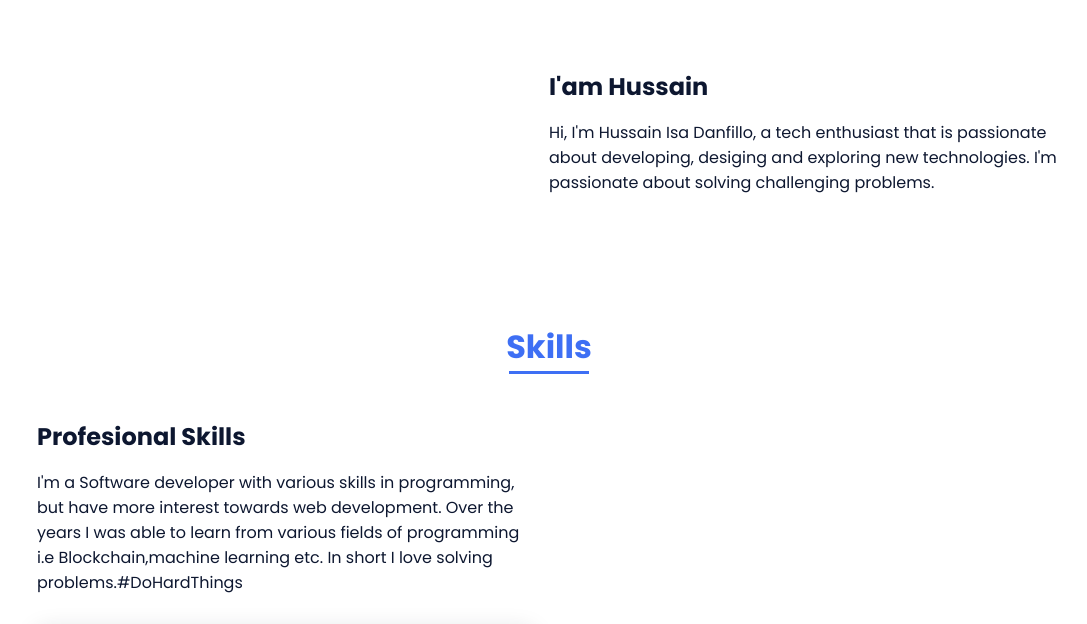
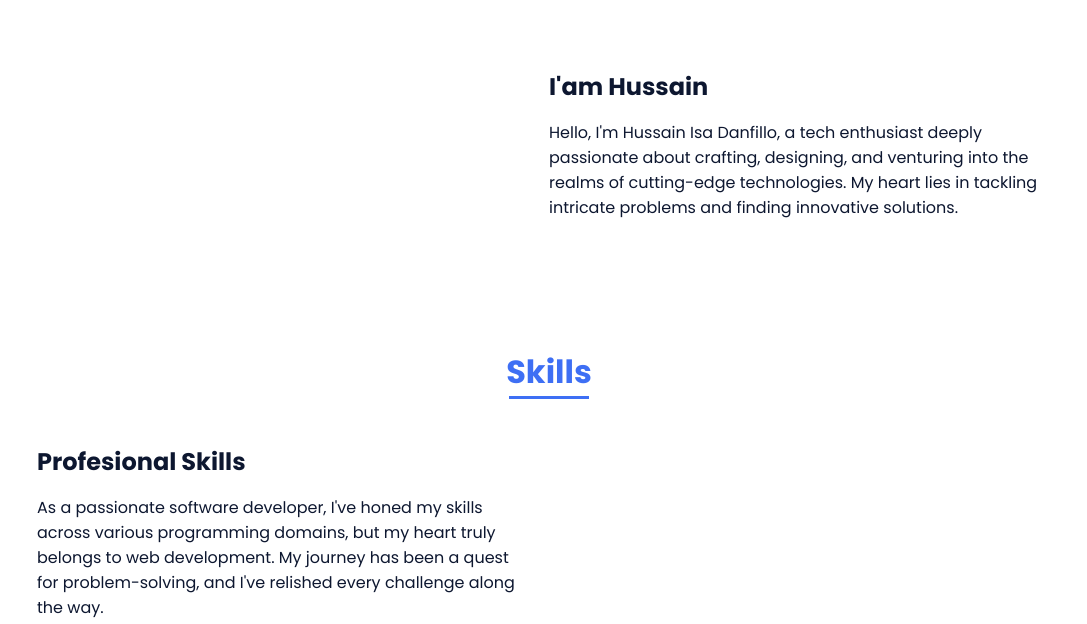
Before and after one commit to hussain-isa/portfolio, a plain HTML site: page index.html in a window 1280 px wide. Shown: the part 830-1454 px from the top of the page, without its empty margins (91-1178 px from the left). Drawn offline with nearby package versions, Linux system fonts and the light colour scheme.

Commit message:
Update index.html

```diff
--- a/index.html
+++ b/index.html
@@ -76,7 +76,7 @@
 
                     <div>
                         <h2 class="about__subtitle">I'am Hussain</h2>
-                        <p class="about__text">Hi, I'm Hussain Isa Danfillo, a tech enthusiast that is passionate about developing, desiging and exploring new technologies. I'm passionate about solving challenging problems.</p>
+                        <p class="about__text">Hello, I'm Hussain Isa Danfillo, a tech enthusiast deeply passionate about crafting, designing, and venturing into the realms of cutting-edge technologies. My heart lies in tackling intricate problems and finding innovative solutions.</p>
                     </div>
                 </div>
             </section>
@@ -88,7 +88,7 @@
                 <div class="skills__container bd-grid">
                     <div>
                         <h2 class="skills__subtitle">Profesional Skills</h2>
-                        <p class="skills__text">I'm a Software developer with various skills in programming, but have more interest towards web development. Over the years I was able to learn from various fields of programming i.e Blockchain,machine learning etc. In short I love solving problems.#DoHardThings </p>
+                        <p class="skills__text">As a passionate software developer, I've honed my skills across various programming domains, but my heart truly belongs to web development. My journey has been a quest for problem-solving, and I've relished every challenge along the way. </p>
                         <div class="skills__data">
                             <div class="skills__names">
                                 <i class='bx bxl-html5 skills__icon'></i>
```
